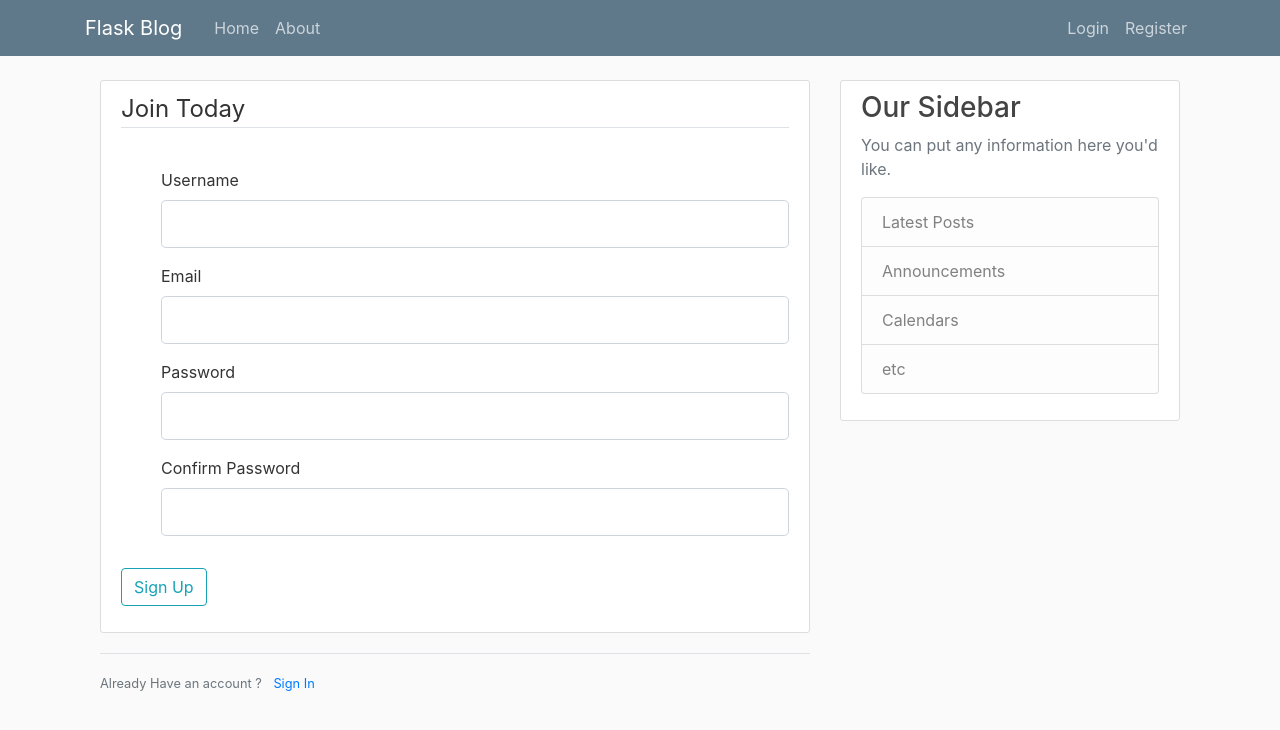
After one commit to Shubhamay/python_ci_cd_example, a Flask app: page /register in a window 1280 px wide. The commit adds this page. Shown: the top 730 px of the page. Run offline with Flask 2, Linux system fonts and the light colour scheme; some libraries are stand-ins or nearby versions.

Commit message:
added login and regsitration form

```diff
--- a/src/app.py
+++ b/src/app.py
@@ -1,5 +1,8 @@
-from flask import Flask, render_template, url_for
+from flask import Flask, render_template, url_for, flash, redirect
+from forms import RegistrationForm, LoginForm
+
 app = Flask(__name__)
+app.config['SECRET_KEY'] = 'ff766e854ac9c0d99911c5d28c6389e2'
 
 posts = [
     {
@@ -22,5 +25,18 @@ def home():
 def about():
     return render_template('about.html', title='About')
 
+@app.route("/register", methods= ['GET', 'POST'])
+def register():
+    form = RegistrationForm()
+    if form.validate_on_submit() :
+        flash(f'Account Created for {form.user_name.data}!', 'success')
+        redirect(url_for('home'))
+    return render_template('register.html', title='Register', form=form)
+
+@app.route("/login")
+def login():
+    form = LoginForm()
+    return render_template('login.html', title='Login', form=form)
+
 if __name__ == "__main__":
     app.run(debug=True)
--- /dev/null
+++ b/src/forms.py
@@ -0,0 +1,23 @@
+from flask_wtf import FlaskForm
+from wtforms import StringField, PasswordField, SubmitField, BooleanField
+from wtforms.validators import DataRequired, Length, Email, EqualTo
+
+class RegistrationForm(FlaskForm):
+    username = StringField('Username',
+                           validators=[DataRequired(), Length(min=2, max=20)])
+    email = StringField('Email',
+                        validators=[DataRequired(), Email()])
+    password = PasswordField('Password',
+                        validators=[DataRequired()])
+    confirm_password = PasswordField('Confirm Password',
+                        validators=[DataRequired(), EqualTo('password')])
+    submit = SubmitField('Sign Up')
+
+
+class LoginForm(FlaskForm):
+    email = StringField('Email',
+                        validators=[DataRequired(), Email()])
+    password = PasswordField('Password',
+                        validators=[DataRequired()])
+    remember = BooleanField('Remember Me')
+    submit = SubmitField('Login')
--- a/src/templates/layout.html
+++ b/src/templates/layout.html
@@ -40,7 +40,16 @@
         <main role="main" class="container">
           <div class="row">
             <div class="col-md-8">
-              {% block content %}{% endblock %}
+                {% with messages= get_flashed_messages(with_categories=true) %}
+                    {% if messages %}
+                        {% for category,message in messages %}
+                            <div class="alert alert-{{ category }}">
+                                {{ message }}
+                            </div>
+                        {% endfor %}
+                    {% endif %}
+                {% endwith %}
+                {% block content %}{% endblock %}
             </div>
             <div class="col-md-4">
               <div class="content-section">
--- /dev/null
+++ b/src/templates/register.html
@@ -0,0 +1,37 @@
+ {% extends "layout.html" %}
+ {% block content %}
+    <div class="content-section">
+        <form method="post" action="">
+            {{ form.hidden_tag() }}
+            <fieldset class="form-group">
+                <legend class="border-bottom mb-4">
+                    Join Today
+                </legend>
+                <dir class="form-group">
+                    {{ form.username.label(class="form-control-label") }}
+                    {{ form.username(class="form-control form-control-lg") }}
+                </dir>
+                <dir class="form-group">
+                    {{ form.email.label(class="form-control-label") }}
+                    {{ form.email(class="form-control form-control-lg") }}
+                </dir>
+                <dir class="form-group">
+                    {{ form.password.label(class="form-control-label") }}
+                    {{ form.password(class="form-control form-control-lg") }}
+                </dir>
+                <dir class="form-group">
+                    {{ form.confirm_password.label(class="form-control-label") }}
+                    {{ form.confirm_password(class="form-control form-control-lg") }}
+                </dir>
+            </fieldset>
+            <div class="form-group">
+                {{ form.submit(class="btn btn-outline-info") }}
+            </div>
+        </form>
+    </div>
+ <div class="border-top pt-3">
+    <small class="text-muted">
+        Already Have an account ? <a class="ml-2" href=" {{ url_for('login') }} ">Sign In </a>
+    </small>
+ </div>
+ {% endblock content %}
```
Also changed, not shown: __init__.py (added), src/__init__.py (added), src/templates/login.html (added).
